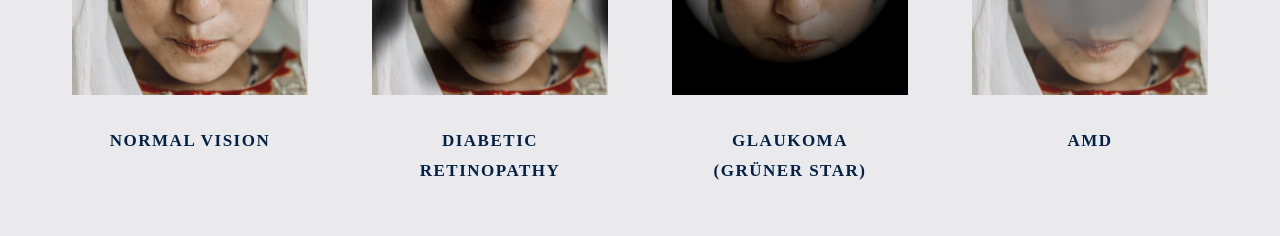
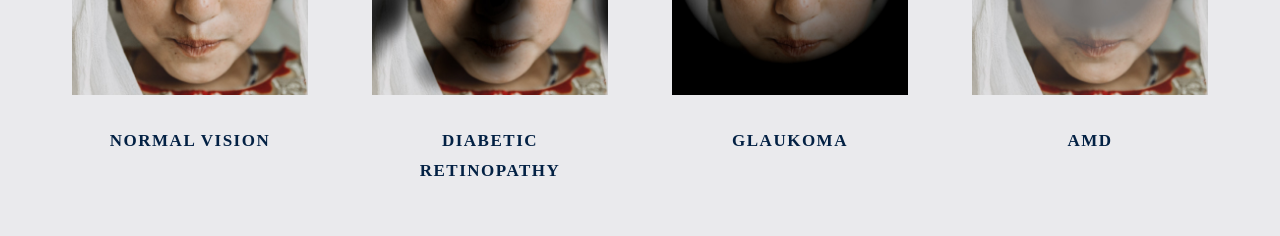
Before and after one commit to eye2you/eye2you.github.io, a plain HTML site: page index.html in a window 1280 px wide. Shown: the part 2080-2316 px from the top of the page. Drawn offline with Linux system fonts and the light colour scheme; files whose address does not match are found by name.

Commit message:
Update index.html

```diff
--- a/index.html
+++ b/index.html
@@ -93,7 +93,7 @@
 				<p class="lead">The eye2you GmbH has ceased operations by the end of 2022. While we keep our vision of
 					making retina examinations cheaper and more widely available to fight preventable vision loss, we
 					must accept that it was not our time nor our place. We hope that, in due time, we will be able to
-					pick up where we are forced to have left of.</p>
+					pick up where we were forced to have left of.</p>
 
 			</div>
 		</div>
@@ -156,8 +156,7 @@
 							alt="Image of a young girl with a dark vignette, simulating visual impairments from glaucoma"></span>
 
 					<div class="service-content">
-						<h3 class="h05">Glaukoma<br>
-							(Grüner Star)</h3>
+						<h3 class="h05">Glaukoma</h3>
 
 					</div>
 
```
